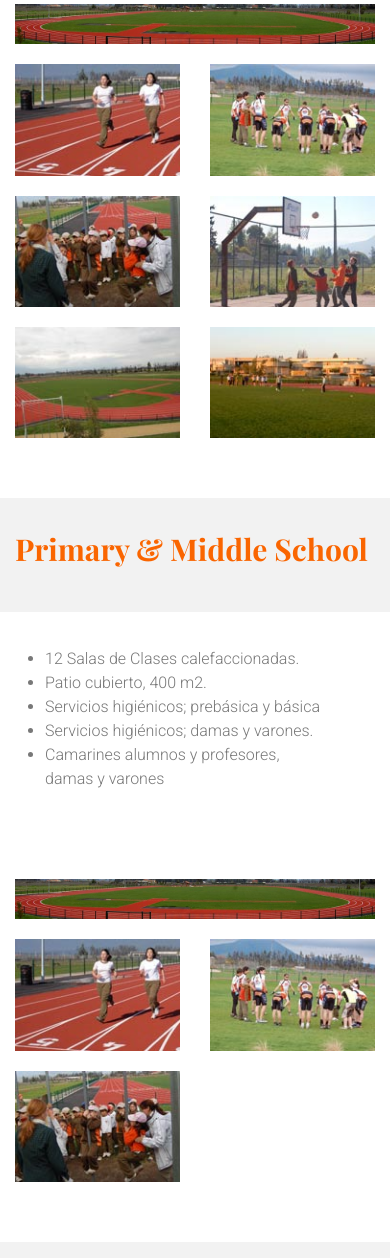
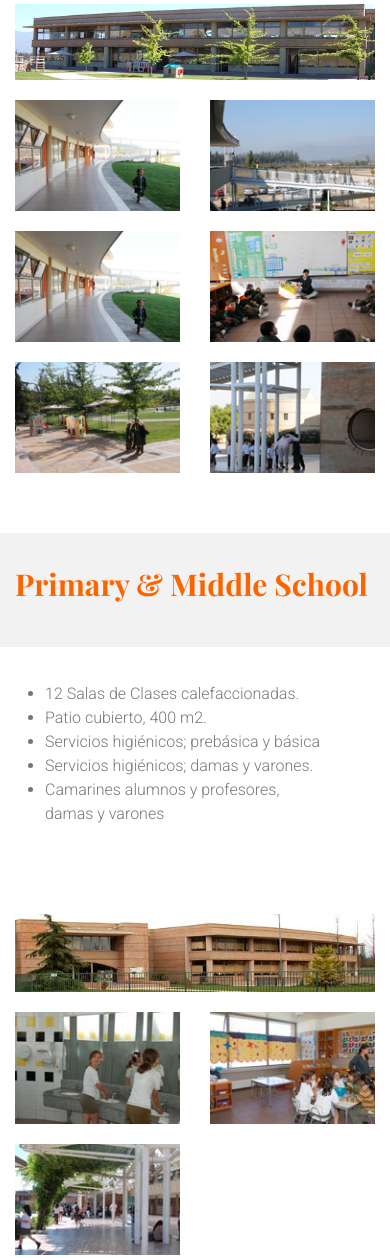
Before and after one commit to JulioAndresRamirez/trebulco_dev, a plain HTML site: page infraestructura.html in a window 390 px wide. Shown: the part 4977-6235 px from the top of the page. Drawn offline with nearby package versions, Linux system fonts and the light colour scheme.

Commit message:
Fotos en infraestructura

```diff
--- a/infraestructura.html
+++ b/infraestructura.html
@@ -371,19 +371,20 @@
 								<li>&nbsp;Ingreso de alumnos y apoderados independiente a los otros niveles.</li>
 							</ul>
 						</div>
-						<div class="col-sm-9 col-xs-12"><img src="images/!uploads/infra.jpg" alt="" class=""></div>
-						<div class="col-sm-3 col-xs-6"><img src="images/!uploads/infra2.jpg" alt=""
-								data-mce-src="images/!uploads/infra2.jpg" width="245" height="165" class=""></div>
-						<div class="col-sm-3 col-xs-6"><img src="images/!uploads/infra3.jpg" alt=""
-								data-mce-src="images/!uploads/infra3.jpg" width="245" height="165" class=""></div>
-						<div class="col-sm-3 col-xs-6"><img src="images/!uploads/f_infra13.jpg" alt=""
-								data-mce-src="images/!uploads/f_infra13.jpg" width="245" height="165" class=""></div>
-						<div class="col-sm-3 col-xs-6"><img src="images/!uploads/infra15.jpg" alt=""
-								data-mce-src="images/!uploads/infra15.jpg" width="248" height="167" class=""></div>
-						<div class="col-sm-3 col-xs-6"><img src="images/!uploads/f_infra14.jpg" alt=""
-								data-mce-src="images/!uploads/f_infra14.jpg" width="245" height="165" class=""></div>
-						<div class="col-sm-3 col-xs-6"><img src="images/!uploads/f_infra9.jpg" alt=""
-								data-mce-src="images/!uploads/f_infra9.jpg" width="248" height="167" class=""></div>
+						<div class="col-sm-9 col-xs-12"><img src="images/trebulco/infraestructura/preschool/infra19.jpg" alt=""
+								class=""></div>
+						<div class="col-sm-3 col-xs-6"><img src="images/trebulco/infraestructura/preschool/infra38.jpg" alt=""
+								width="245" height="165" class=""></div>
+						<div class="col-sm-3 col-xs-6"><img src="images/trebulco/infraestructura/preschool/infra41.jpg" alt=""
+								width="245" height="165" class=""></div>
+						<div class="col-sm-3 col-xs-6"><img src="images/trebulco/infraestructura/preschool/infra38.jpg" alt=""
+								width="245" height="165" class=""></div>
+						<div class="col-sm-3 col-xs-6"><img src="images/trebulco/infraestructura/preschool/infra25.jpg" alt=""
+								width="248" height="167" class=""></div>
+						<div class="col-sm-3 col-xs-6"><img src="images/trebulco/infraestructura/preschool/infra39.jpg" alt=""
+								width="245" height="165" class=""></div>
+						<div class="col-sm-3 col-xs-6"><img src="images/trebulco/infraestructura/preschool/infra27.jpg" alt=""
+								width="248" height="167" class=""></div>
 					</div>
 				</div>
 			</section>
@@ -408,13 +409,14 @@
 								<li>Camarines alumnos y profesores, <br>damas y varones</li>
 							</ul><br class=""><br class="">
 						</div>
-						<div class="col-sm-9 col-xs-12"><img src="images/!uploads/infra.jpg" alt="" class=""></div>
-						<div class="col-sm-3 col-xs-6"><img src="images/!uploads/infra2.jpg" alt=""
-								data-mce-src="images/!uploads/infra2.jpg" width="245" height="165" class=""></div>
-						<div class="col-sm-3 col-xs-6"><img src="images/!uploads/infra3.jpg" alt=""
-								data-mce-src="images/!uploads/infra3.jpg" width="245" height="165" class=""></div>
-						<div class="col-sm-3 col-xs-6"><img src="images/!uploads/f_infra13.jpg" alt=""
-								data-mce-src="images/!uploads/f_infra13.jpg" width="245" height="165" class=""></div>
+						<div class="col-sm-9 col-xs-12"><img src="images/trebulco/infraestructura/Primary_middle/infra444.jpg"
+								alt="" class=""></div>
+						<div class="col-sm-3 col-xs-6"><img src="images/trebulco/infraestructura/Primary_middle/infra12.jpg" alt=""
+								width="245" height="165" class=""></div>
+						<div class="col-sm-3 col-xs-6"><img src="images/trebulco/infraestructura/Primary_middle/infra5.jpg" alt=""
+								width="245" height="165" class=""></div>
+						<div class="col-sm-3 col-xs-6"><img src="images/trebulco/infraestructura/Primary_middle/infra6.jpg" alt=""
+								width="245" height="165" class=""></div>
 					</div>
 				</div>
 			</section>
@@ -444,19 +446,20 @@
 								<li>Patio Cubierto</li>
 							</ul>
 						</div>
-						<div class="col-sm-9 col-xs-12"><img src="images/!uploads/infra.jpg" alt="" class=""></div>
-						<div class="col-sm-3 col-xs-6"><img src="images/!uploads/infra2.jpg" alt=""
-								data-mce-src="images/!uploads/infra2.jpg" width="245" height="165" class=""></div>
-						<div class="col-sm-3 col-xs-6"><img src="images/!uploads/infra3.jpg" alt=""
-								data-mce-src="images/!uploads/infra3.jpg" width="245" height="165" class=""></div>
-						<div class="col-sm-3 col-xs-6"><img src="images/!uploads/f_infra13.jpg" alt=""
-								data-mce-src="images/!uploads/f_infra13.jpg" width="245" height="165" class=""></div>
-						<div class="col-sm-3 col-xs-6"><img src="images/!uploads/infra15.jpg" alt=""
-								data-mce-src="images/!uploads/infra15.jpg" width="248" height="167" class=""></div>
-						<div class="col-sm-3 col-xs-6"><img src="images/!uploads/f_infra14.jpg" alt=""
-								data-mce-src="images/!uploads/f_infra14.jpg" width="245" height="165" class=""></div>
-						<div class="col-sm-3 col-xs-6"><img src="images/!uploads/f_infra9.jpg" alt=""
-								data-mce-src="images/!uploads/f_infra9.jpg" width="248" height="167" class=""></div>
+						<div class="col-sm-9 col-xs-12"><img src="images/trebulco/infraestructura/high/infraC.jpg" alt="" class="">
+						</div>
+						<div class="col-sm-3 col-xs-6"><img src="images/trebulco/infraestructura/high/infra43.jpg" alt=""
+								width="245" height="165" class=""></div>
+						<div class="col-sm-3 col-xs-6"><img src="images/trebulco/infraestructura/high/infra44.jpg" alt=""
+								width="245" height="165" class=""></div>
+						<div class="col-sm-3 col-xs-6"><img src="images/trebulco/infraestructura/high/infra46.jpg" alt=""
+								width="245" height="165" class=""></div>
+						<div class="col-sm-3 col-xs-6"><img src="images/trebulco/infraestructura/high/infra47.jpg" alt=""
+								width="248" height="167" class=""></div>
+						<div class="col-sm-3 col-xs-6"><img src="images/trebulco/infraestructura/high/infra51.jpg" alt=""
+								width="245" height="165" class=""></div>
+						<div class="col-sm-3 col-xs-6"><img src="images/trebulco/infraestructura/high/infra55.jpg" alt=""
+								width="248" height="167" class=""></div>
 					</div>
 				</div>
 			</section>
```
Also changed, not shown: images/trebulco/infraestructura/Primary_middle/infra12.jpg (added), images/trebulco/infraestructura/Primary_middle/infra444.jpg (added), images/trebulco/infraestructura/Primary_middle/infra5.jpg (added), images/trebulco/infraestructura/Primary_middle/infra6.jpg (added), images/trebulco/infraestructura/high/infra43.jpg (added), images/trebulco/infraestructura/high/infra44.jpg (added), images/trebulco/infraestructura/high/infra46.jpg (added), images/trebulco/infraestructura/high/infra47.jpg (added), images/trebulco/infraestructura/high/infra51.jpg (added), images/trebulco/infraestructura/high/infra55.jpg (added), images/trebulco/infraestructura/high/infraC.jpg (added), images/trebulco/infraestructura/preschool/infra19.jpg (added), images/trebulco/infraestructura/preschool/infra25.jpg (added), images/trebulco/infraestructura/preschool/infra27.jpg (added), 4 more files.
